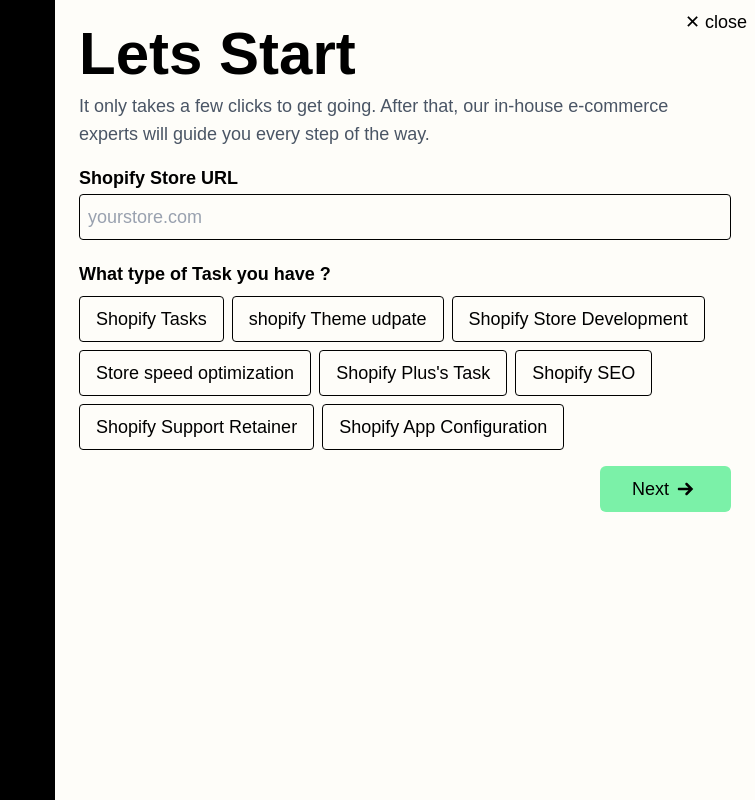
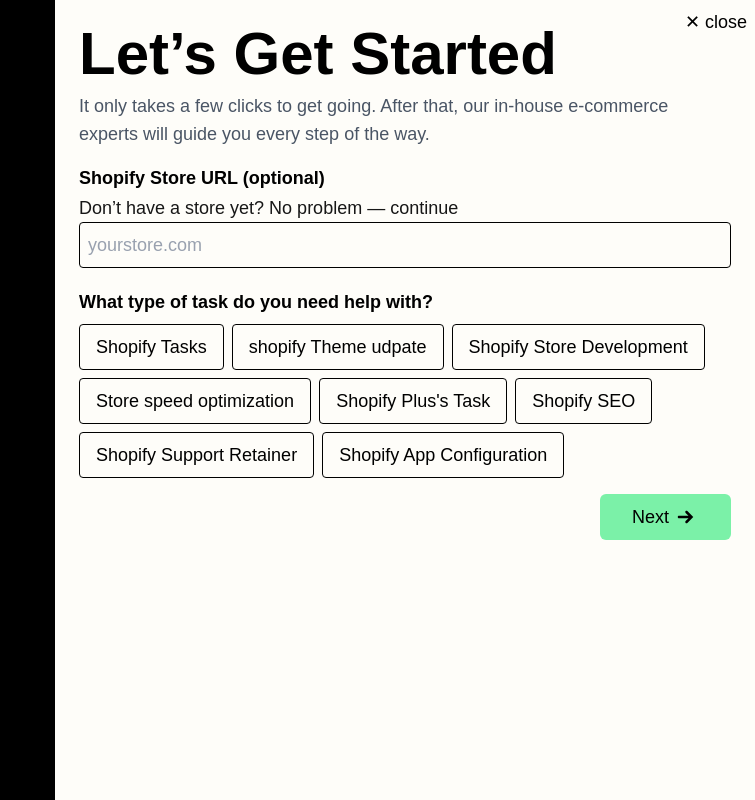
Before and after one commit to Vijendra2016/shopifytaskerwebapp, a Next.js app: page / in a window 1280 px wide. Both pictures are taken after a click on the button "Create Task". Shown: the top 800 px of the page, without its empty margins (525-1280 px from the left). Built offline with nearby package versions, Linux system fonts and the light colour scheme; no server answers; what tailwindcss-animated would draw is missing.

Commit message:
Update the copy of the Start project model

```diff
--- a/src/app/components/StartProjectModal.tsx
+++ b/src/app/components/StartProjectModal.tsx
@@ -79,15 +79,16 @@ export default function StartProjectModal({ isOpen, onClose }: Props) {
           {/* STEP 1 */}
           {step === 1 && (
             <>
-              <h2 className="text-6xl text-black font-bold mb-2 text-left">Lets Start</h2>
+              <h2 className="text-6xl text-black font-bold mb-2 text-left">Let’s Get Started</h2>
               <p className="mb-4 text-gray-600">
               It only takes a few clicks to get going. After that, our in-house e-commerce experts will guide you every step of the way.
               </p>
 
               <div className="mb-1">
                 <label htmlFor="url" className="block mb-0.5 text-black text-left font-semibold">
-                  Shopify Store URL
+                  Shopify Store URL (optional)
                 </label>
+                <span>Don’t have a store yet? No problem — continue</span>
                 <input
                   id="url"
                   name="url"
@@ -99,7 +100,7 @@ export default function StartProjectModal({ isOpen, onClose }: Props) {
               </div>
 
               <div className="mb-4">
-                <label className="block text-black text-left font-semibold mb-2">What type of Task you have ?</label>
+                <label className="block text-black text-left font-semibold mb-2">What type of task do you need help with?</label>
                 <div className="flex flex-wrap gap-2">
                   {[
                     "Shopify Tasks",
```
